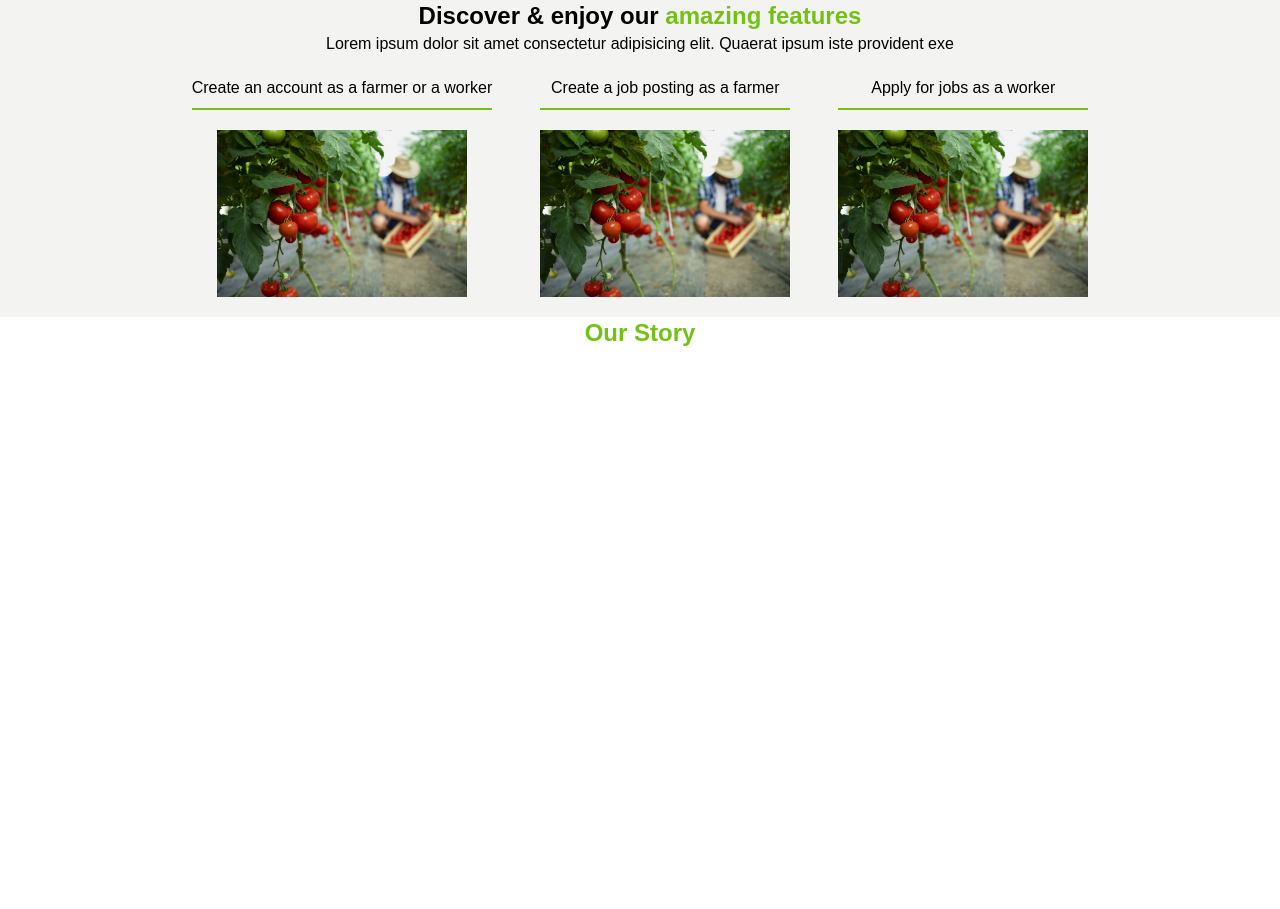
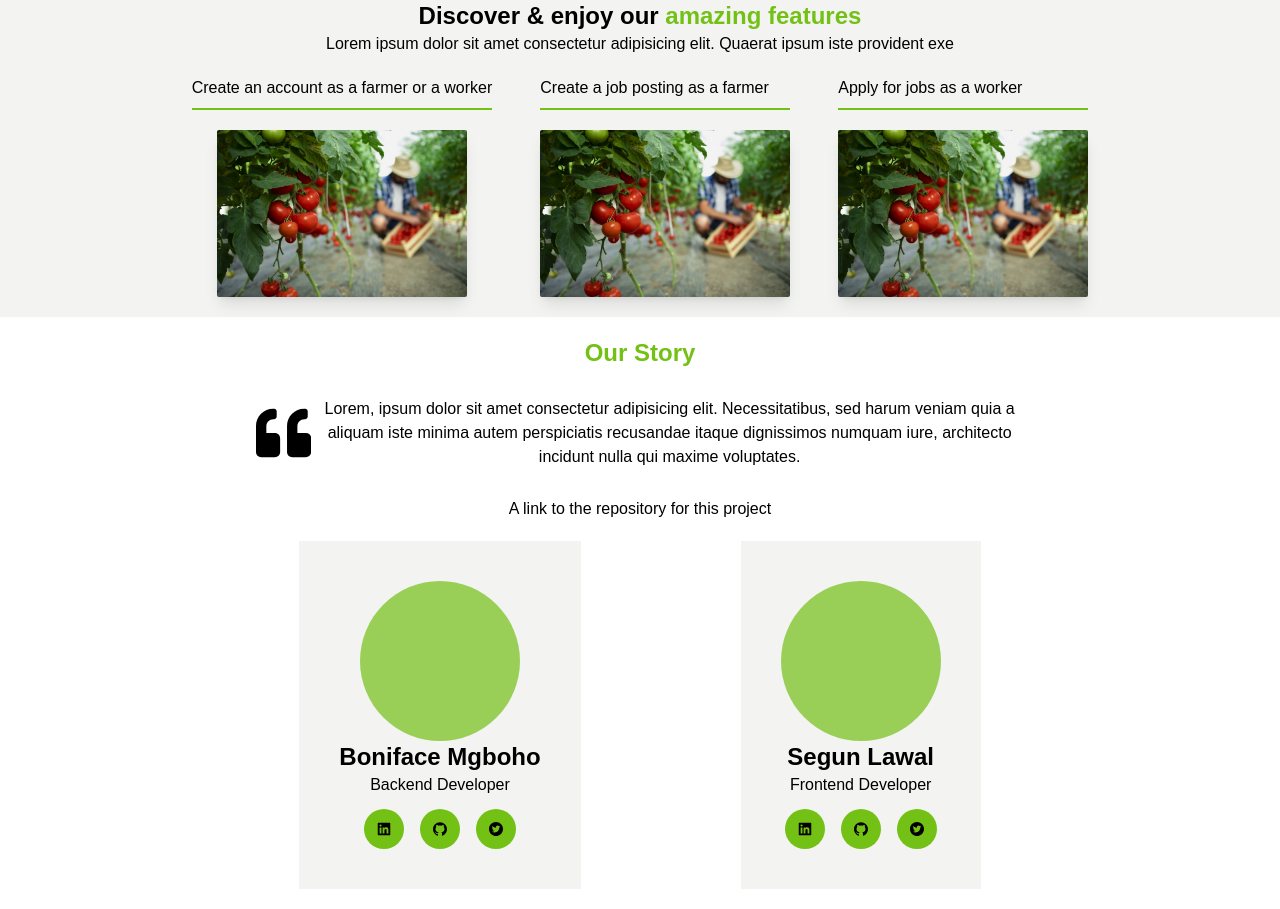
Before and after one commit to segunlawal/MkulimaHire-Landing, a React (Vite) app: page / in a window 1280 px wide. Shown: the part 440-1349 px from the top of the page. Before the commit the page ends 800 px from the top, so only its background shows below. Built offline with nearby package versions, Linux system fonts and the light colour scheme.

Commit message:
landing page

```diff
--- a/src/About.jsx
+++ b/src/About.jsx
@@ -1,9 +1,69 @@
+import { FaQuoteLeft } from "react-icons/fa";
+import {
+  AiFillLinkedin,
+  AiFillGithub,
+  AiFillTwitterCircle,
+} from "react-icons/ai";
 const About = () => {
+  const aboutUs = [
+    { name: "Boniface Mgboho", title: "Backend Developer" },
+    { name: "Segun Lawal", title: "Frontend Developer" },
+  ];
+
   return (
-    <div>
-      <p className="text-center sm:text-2xl text-lg font-semibold">
-        <span className="text-[#74c116]">Our Story</span>
+    <div className="py-5" id="about">
+      <p className="text-center sm:text-2xl text-lg text-[#74c116] font-semibold">
+        Our Story
       </p>
+      <div className="flex justify-center gap-x-1 items-center sm:w-[60%] w-[90%] mx-auto">
+        <FaQuoteLeft className="text-9xl" />
+        <p className="text-center ">
+          Lorem, ipsum dolor sit amet consectetur adipisicing elit.
+          Necessitatibus, sed harum veniam quia a aliquam iste minima autem
+          perspiciatis recusandae itaque dignissimos numquam iure, architecto
+          incidunt nulla qui maxime voluptates.
+        </p>
+      </div>
+
+      <p className="text-center pb-5">
+        A link to the repository for this project
+      </p>
+
+      <div className="sm:flex justify-center sm:gap-x-20 lg:gap-x-40 gap-x-10">
+        {aboutUs.map((person) => (
+          <div
+            key={person.name}
+            className="bg-[#f3f3f2] p-10 sm:mx-0 mx-20 sm:mb-0 mb-5"
+          >
+            <div className="w-40 h-40 rounded-full mx-auto bg-[#74c116] bg-opacity-70"></div>
+            <p className="text-center font-semibold text-2xl">{person.name}</p>
+            <p className="text-center">{person.title}</p>
+            <div className="flex gap-x-4 justify-center mt-3">
+              <a
+                href="/"
+                target="__blank"
+                className="bg-[#74c116] rounded-full sm:p-3 p-2"
+              >
+                <AiFillLinkedin />
+              </a>
+              <a
+                href="/"
+                target="__blank"
+                className="bg-[#74c116] rounded-full sm:p-3 p-2"
+              >
+                <AiFillGithub />
+              </a>
+              <a
+                href="/"
+                target="__blank"
+                className="bg-[#74c116] rounded-full sm:p-3 p-2"
+              >
+                <AiFillTwitterCircle />
+              </a>
+            </div>
+          </div>
+        ))}
+      </div>
     </div>
   );
 };
--- a/src/App.jsx
+++ b/src/App.jsx
@@ -1,17 +1,17 @@
 import "./App.css";
-import Intro from "./Intro";
-import Navbar from "./Navbar";
-import Features from "./Features";
-import About from "./About";
+
+import { BrowserRouter, Routes, Route } from "react-router-dom";
+import Homepage from "./Homepage";
+import ScrollToAnchor from "./ScrollToAnchor";
 
 function App() {
   return (
-    <>
-      <Navbar />
-      <Intro />
-      <Features />
-      <About />
-    </>
+    <BrowserRouter>
+      <ScrollToAnchor />
+      <Routes>
+        <Route path="/" element={<Homepage />} />
+      </Routes>
+    </BrowserRouter>
   );
 }
 
--- a/src/Features.jsx
+++ b/src/Features.jsx
@@ -17,7 +17,7 @@ const Features = () => {
   ];
 
   return (
-    <div className="py-5 bg-[#f3f3f2] text-center">
+    <div className="py-5 bg-[#f3f3f2] text-center" id="features">
       <p className="text-center sm:text-2xl text-lg font-semibold">
         Discover & enjoy our{" "}
         <span className="text-[#74c116]">amazing features</span>
@@ -30,19 +30,13 @@ const Features = () => {
       <div className="">
         <div className="lg:flex justify-center gap-x-12 mt-5 mx-auto w-fit">
           {aboutArr.map((item) => (
-            <div key={item.title}>
-              <p
-                fontSize="1.2rem"
-                fontWeight={500}
-                className="whitespace-nowrap"
-              >
-                {item.title}
-              </p>
+            <div key={item.title} className="lg:mb-0 mb-5">
+              <p className="text-left">{item.title}</p>
               <hr className="border-[#74c116] border-[1.5px] my-2 lg:w-full w-72" />
               <img
                 src={item.pic}
                 alt="farm"
-                className="w-[250px] lg:mx-auto mt-5"
+                className="w-[250px] lg:mx-auto mt-5 shadow-lg rounded-sm"
               />
             </div>
           ))}
--- /dev/null
+++ b/src/Homepage.jsx
@@ -0,0 +1,17 @@
+import Intro from "./Intro";
+import Navbar from "./Navbar";
+import Features from "./Features";
+import About from "./About";
+
+const Homepage = () => {
+  return (
+    <div>
+      <Navbar />
+      <Intro />
+      <Features />
+      <About />
+    </div>
+  );
+};
+
+export default Homepage;
--- a/src/Intro.jsx
+++ b/src/Intro.jsx
@@ -7,6 +7,7 @@ const Intro = () => {
       style={{
         backgroundImage: `url(${farm_one})`,
       }}
+      id="intro"
     >
       <div className="flex gap-x-2 justify-center relative z-20">
         <hr className="border-2 border-[#f2f2f2] w-1/3 my-auto" />
--- a/src/Navbar.jsx
+++ b/src/Navbar.jsx
@@ -1,11 +1,19 @@
+import { Link } from "react-router-dom";
+
 const Navbar = () => {
   return (
     <div>
       <p className="absolute top-6 left-5 sm:block hidden">Mkulima-Hire</p>
       <div className="flex justify-center gap-x-11 sm:gap-x-20 py-6">
-        <button>Intro</button>
-        <button>Features</button>
-        <button>About</button>
+        <Link to="/#intro">
+          <button>Intro</button>
+        </Link>
+        <Link to="/#features">
+          <button>Features</button>
+        </Link>
+        <Link to="/#about">
+          <button>About</button>
+        </Link>
       </div>
     </div>
   );
--- /dev/null
+++ b/src/ScrollToAnchor.jsx
@@ -0,0 +1,28 @@
+import { useEffect, useRef } from "react";
+import { useLocation } from "react-router-dom";
+
+function ScrollToAnchor() {
+  const location = useLocation();
+  const lastHash = useRef("");
+
+  // listen to location change using useEffect with location as dependency
+  // https://jasonwatmore.com/react-router-v6-listen-to-location-route-change-without-history-listen
+  useEffect(() => {
+    if (location.hash) {
+      lastHash.current = location.hash.slice(1); // safe hash for further use after navigation
+    }
+
+    if (lastHash.current && document.getElementById(lastHash.current)) {
+      setTimeout(() => {
+        document
+          .getElementById(lastHash.current)
+          ?.scrollIntoView({ behavior: "smooth", block: "start" });
+        lastHash.current = "";
+      }, 100);
+    }
+  }, [location]);
+
+  return null;
+}
+
+export default ScrollToAnchor;
--- a/src/index.css
+++ b/src/index.css
@@ -11,3 +11,6 @@
 body {
   font-family: "Sarabun", sans-serif;
 }
+html {
+  scroll-behavior: smooth;
+}
```
Also changed, not shown: package.json (+6 -1 lines), 1 other file (tests, documents, lock files or other folders).
